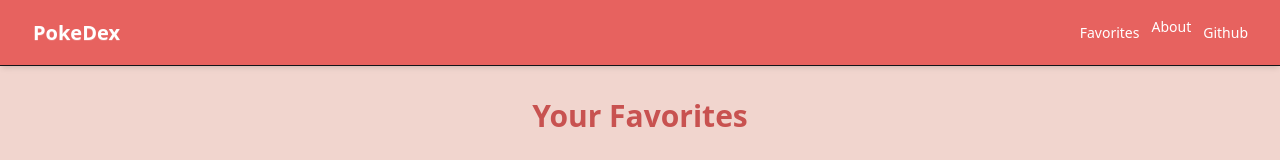
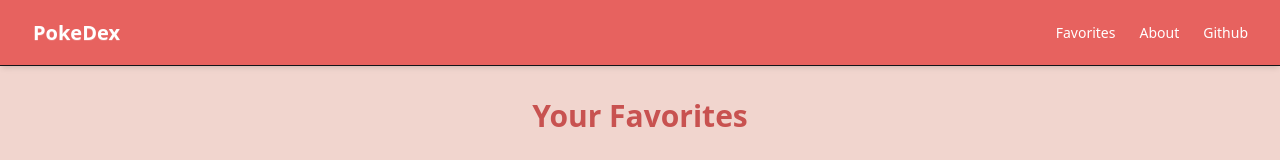
Before and after one commit to EliasEgel/react-mvp, a React (Vite) app in the folder pokedex-explorer/: page /favorites in a window 1280 px wide. Shown: the top 160 px of the page. Built offline with nearby package versions, Linux system fonts and the light colour scheme.

Commit message:
formatting changes, and made Favorites link work on the correct button

```diff
--- a/pokedex-explorer/src/components/Navigation.tsx
+++ b/pokedex-explorer/src/components/Navigation.tsx
@@ -57,11 +57,14 @@ function Navigation() {
         <div className="hidden lg:flex">
           <ul className="menu menu-horizontal px-1">
             <li className="hover:bg-[#c85250] rounded-lg">
-              <a>Favorites</a>
+              <Link to="/favorites">
+                <a>Favorites</a>
+              </Link>
             </li>
-            <Link to="/favorites" className="hover:bg-[#c85250] rounded-lg">
+            <li className="hover:bg-[#c85250] rounded-lg">
               <a>About</a>
-            </Link>
+            </li>
+
             <li className="hover:bg-[#c85250] rounded-lg">
               <a href="https://github.com/EliasEgel/react-mvp">Github</a>
             </li>
```
